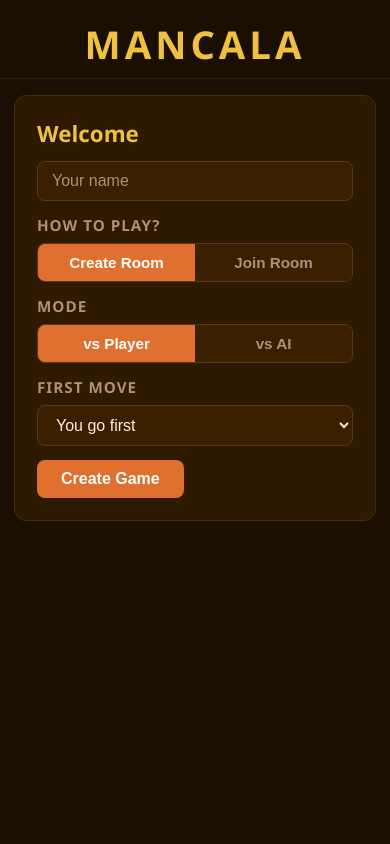
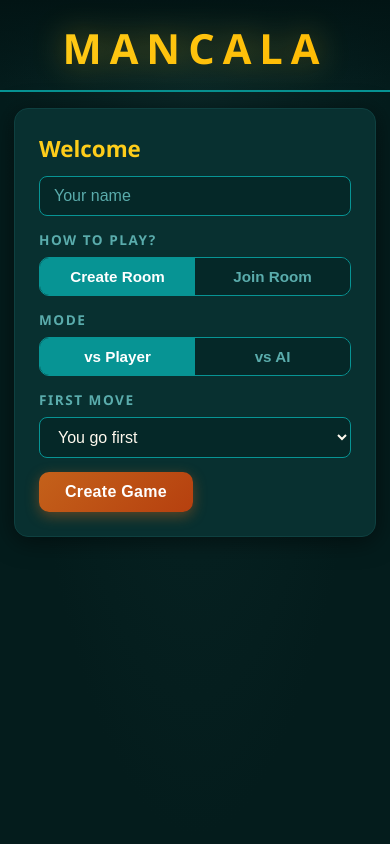
Before and after one commit to rwaynewhite15/mancala-live, a Flask app: page / in a window 390 px wide. Run offline with Flask 3, Linux system fonts and the light colour scheme; some libraries are stand-ins or nearby versions.

Commit message:
Bubblegum pop UI redesign; fix rematch; remove store labels
- Complete CSS redesign with dark teal/orange/gold palette
- Dedicated new_game socket event makes rematch reliable
- In-game Main Menu button; game-over overlay second button = Main Menu
- Show opponent's actual name in game header
- Fix null-ref error by using inner text spans for player name elements
- onGameScreen() guard prevents DOM writes when at lobby
- Remove 'Store' text from store pits (doesn't fit on mobile)

Co-Authored-By: Claude Sonnet 4.6 <noreply@anthropic.com>

```diff
--- a/templates/index.html
+++ b/templates/index.html
@@ -9,20 +9,21 @@
   *, *::before, *::after { box-sizing: border-box; margin: 0; padding: 0; }
 
   :root {
-    --bg:      #1a0f00;
-    --surface: #2e1a00;
-    --board:   #7a4a1e;
-    --pit:     #5c3310;
-    --pit-h:   #7a4a20;
-    --store:   #4a2a0c;
-    --gold:    #f0c040;
-    --orange:  #e07030;
-    --cream:   #fdf0d0;
-    --muted:   #b09070;
-    --danger:  #e05030;
-    --radius:  12px;
+    --bg:      #041c1c;
+    --surface: #083030;
+    --board:   #c4611a;
+    --pit:     #7a2e08;
+    --pit-h:   #9a3c0e;
+    --store:   #5c2206;
+    --gold:    #fecd1a;
+    --teal:    #079494;
+    --orange:  #c4611a;
+    --rust:    #b6400f;
+    --cream:   #fff9ee;
+    --muted:   #5aacac;
+    --danger:  #e03820;
+    --radius:  14px;
 
-    /* Board sizing — scales down on narrow screens */
     --pit-size:  min(62px, calc((100vw - 148px) / 6.4));
     --store-w:   min(64px, calc((100vw - 148px) / 8));
     --store-h:   calc(var(--pit-size) * 2.35);
@@ -32,7 +33,7 @@
   }
 
   body {
-    background: var(--bg);
+    background: radial-gradient(ellipse at top, #0a2828 0%, var(--bg) 70%);
     color: var(--cream);
     font-family: 'Segoe UI', system-ui, sans-serif;
     min-height: 100vh;
@@ -41,82 +42,113 @@
     align-items: center;
   }
 
-  h1 { font-size: 2.4rem; color: var(--gold); letter-spacing: 4px; text-transform: uppercase; }
-  h2 { font-size: 1.4rem; color: var(--gold); margin-bottom: 12px; }
-  h3 { font-size: .95rem; color: var(--muted); margin-bottom: 8px; text-transform: uppercase; letter-spacing: 1px; }
+  h1 {
+    font-size: 2.6rem; letter-spacing: 8px; text-transform: uppercase; font-weight: 900;
+    background: linear-gradient(135deg, var(--gold), #ffb800);
+    -webkit-background-clip: text; -webkit-text-fill-color: transparent; background-clip: text;
+    filter: drop-shadow(0 0 16px rgba(254,205,26,0.4));
+  }
+  h2 { font-size: 1.4rem; color: var(--gold); margin-bottom: 12px; font-weight: 700; }
+  h3 { font-size: .85rem; color: var(--muted); margin-bottom: 8px; text-transform: uppercase; letter-spacing: 1.5px; font-weight: 600; }
 
-  header { width: 100%; text-align: center; padding: 18px 0 8px; border-bottom: 1px solid #3a2000; }
+  header {
+    width: 100%; text-align: center; padding: 20px 0 14px;
+    border-bottom: 2px solid var(--teal);
+    background: linear-gradient(180deg, #021414 0%, transparent 100%);
+  }
 
   #app { width: 100%; max-width: 780px; padding: 16px 14px 40px; }
 
   .screen { display: none; }
   .screen.active { display: block; }
 
-  /* Cards */
-  .card { background: var(--surface); border: 1px solid #4a2a00; border-radius: var(--radius); padding: 22px; margin-bottom: 14px; }
+  .card {
+    background: var(--surface); border: 1px solid #0e4040;
+    border-radius: var(--radius); padding: 24px; margin-bottom: 14px;
+    box-shadow: 0 4px 24px rgba(0,0,0,0.5);
+  }
 
-  /* Inputs */
   input[type="text"] {
-    width: 100%; background: #3a2000; border: 1px solid #5a3a10;
+    width: 100%; background: #052828; border: 1.5px solid var(--teal);
     border-radius: 8px; color: var(--cream); font-size: 1rem;
     padding: 10px 14px; margin-bottom: 14px; outline: none;
+    transition: border-color .2s, box-shadow .2s;
   }
-  input[type="text"]:focus { border-color: var(--gold); }
+  input[type="text"]:focus { border-color: var(--gold); box-shadow: 0 0 0 3px rgba(254,205,26,0.12); }
   input[type="text"]::placeholder { color: var(--muted); }
 
   select {
-    width: 100%; background: #3a2000; border: 1px solid #5a3a10;
+    width: 100%; background: #052828; border: 1.5px solid var(--teal);
     border-radius: 8px; color: var(--cream); font-size: 1rem;
     padding: 10px 14px; margin-bottom: 14px; outline: none; cursor: pointer;
+    transition: border-color .2s;
   }
   select:focus { border-color: var(--gold); }
 
-  /* Buttons */
-  .btn { display: inline-block; padding: 10px 24px; border: none; border-radius: 8px; font-size: 1rem; font-weight: 600; cursor: pointer; transition: filter .15s, transform .1s; }
-  .btn:hover { filter: brightness(1.15); }
-  .btn:active { transform: scale(.97); }
-  .btn-primary  { background: var(--orange); color: #fff; }
-  .btn-secondary{ background: #4a3010; color: var(--cream); }
+  .btn {
+    display: inline-block; padding: 11px 26px; border: none; border-radius: 10px;
+    font-size: 1rem; font-weight: 700; cursor: pointer; letter-spacing: .3px;
+    transition: filter .15s, transform .1s, box-shadow .15s;
+  }
+  .btn:hover { filter: brightness(1.1); transform: translateY(-2px); }
+  .btn:active { transform: scale(.97) translateY(0); filter: brightness(.95); }
+  .btn-primary {
+    background: linear-gradient(135deg, var(--orange) 0%, var(--rust) 100%);
+    color: #fff; box-shadow: 0 4px 14px rgba(196,97,26,0.45);
+  }
+  .btn-secondary {
+    background: var(--teal); color: #fff;
+    box-shadow: 0 4px 14px rgba(7,148,148,0.35);
+  }
 
-  /* Toggle tabs */
-  .toggle { display: flex; border-radius: 8px; overflow: hidden; border: 1px solid #5a3a10; margin-bottom: 14px; }
-  .toggle-btn { flex: 1; padding: 10px; border: none; background: #3a2000; color: var(--muted); font-size: .95rem; font-weight: 600; cursor: pointer; transition: background .15s, color .15s; }
-  .toggle-btn.active { background: var(--orange); color: #fff; }
+  .toggle { display: flex; border-radius: 10px; overflow: hidden; border: 1.5px solid var(--teal); margin-bottom: 14px; }
+  .toggle-btn { flex: 1; padding: 10px; border: none; background: #052828; color: var(--muted); font-size: .95rem; font-weight: 600; cursor: pointer; transition: background .15s, color .15s; }
+  .toggle-btn.active { background: var(--teal); color: #fff; }
 
-  /* Error */
-  #error-banner { display: none; background: #5a1010; border: 1px solid var(--danger); border-radius: 8px; color: #ffaaaa; padding: 10px 16px; margin-bottom: 12px; font-size: .95rem; }
+  #error-banner { display: none; background: #3a0e0e; border: 1px solid var(--danger); border-radius: 8px; color: #ffaaaa; padding: 10px 16px; margin-bottom: 12px; font-size: .95rem; }
 
-  /* Room code */
-  .room-code { font-size: 2.4rem; font-weight: 800; letter-spacing: 8px; color: var(--gold); text-align: center; padding: 14px; background: #3a2000; border-radius: 8px; margin: 10px 0; font-family: 'Courier New', monospace; }
+  .room-code {
+    font-size: 2.4rem; font-weight: 800; letter-spacing: 8px; color: var(--gold);
+    text-align: center; padding: 14px; background: #052828; border-radius: 10px;
+    margin: 10px 0; font-family: 'Courier New', monospace;
+    border: 1.5px solid var(--teal);
+    text-shadow: 0 0 12px rgba(254,205,26,0.35);
+  }
 
-  /* Spinner */
-  .spinner { width: 34px; height: 34px; border: 4px solid #4a2a00; border-top-color: var(--gold); border-radius: 50%; animation: spin .9s linear infinite; margin: 12px auto; }
+  .spinner { width: 34px; height: 34px; border: 4px solid #083030; border-top-color: var(--teal); border-radius: 50%; animation: spin .8s linear infinite; margin: 14px auto; }
   @keyframes spin { to { transform: rotate(360deg); } }
 
-  /* ── Game ── */
-  #game-header { display: flex; justify-content: space-between; align-items: center; margin-bottom: 10px; padding-bottom: 8px; border-bottom: 1px solid #3a2000; font-size: .82rem; color: var(--muted); }
+  #game-header {
+    display: flex; justify-content: space-between; align-items: center;
+    margin-bottom: 12px; padding-bottom: 10px;
+    border-bottom: 1px solid #0e4040; font-size: .82rem; color: var(--muted);
+  }
 
-  /* Board wrapper */
-  #board-wrapper { background: var(--board); border-radius: 18px; padding: 12px 10px; box-shadow: 0 8px 32px #0008; margin-bottom: 12px; }
+  #board-wrapper {
+    background: linear-gradient(150deg, var(--orange) 0%, var(--rust) 100%);
+    border-radius: 22px; padding: 14px 12px;
+    box-shadow: 0 10px 40px rgba(182,64,15,0.4), 0 2px 8px rgba(0,0,0,0.6);
+    margin-bottom: 12px;
+    border: 1.5px solid rgba(254,205,26,0.18);
+  }
 
-  .player-bar { display: flex; justify-content: space-between; align-items: center; padding: 3px 6px; font-size: .88rem; }
-  .player-bar .name { font-weight: 600; }
-  .player-bar .score { color: var(--gold); font-weight: 700; font-size: 1.05rem; }
+  .player-bar { display: flex; justify-content: space-between; align-items: center; padding: 4px 8px; font-size: .88rem; }
+  .player-bar .name { font-weight: 700; }
+  .player-bar .score { color: var(--gold); font-weight: 800; font-size: 1.1rem; text-shadow: 0 0 10px rgba(254,205,26,0.5); }
   .player-bar.active-player .name { color: var(--gold); }
-  .record { font-size: .75rem; color: var(--muted); font-weight: 400; margin-left: 5px; }
+  .record { font-size: .73rem; color: rgba(255,249,238,0.55); font-weight: 400; margin-left: 5px; }
 
   #board { display: grid; grid-template-columns: var(--store-w) 1fr var(--store-w); gap: var(--pit-gap); align-items: center; margin: 6px 0; }
 
   .store {
-    background: var(--store);
+    background: rgba(0,0,0,0.32);
     border-radius: 40px;
-    width: var(--store-w);
-    height: var(--store-h);
-    display: flex; flex-direction: column; align-items: center; justify-content: center; gap: 3px;
-    border: 2px solid #3a2000;
+    width: var(--store-w); height: var(--store-h);
+    display: flex; flex-direction: column; align-items: center; justify-content: center; gap: 4px;
+    border: 2px solid rgba(254,205,26,0.2);
+    box-shadow: inset 0 3px 10px rgba(0,0,0,0.4);
   }
-  .store .stone-count { font-size: var(--store-font); font-weight: 700; color: var(--gold); }
-  .store .store-label { font-size: .6rem; color: var(--muted); text-transform: uppercase; letter-spacing: .5px; }
+  .store .stone-count { font-size: var(--store-font); font-weight: 800; color: var(--gold); text-shadow: 0 0 10px rgba(254,205,26,0.6); }
 
   #pits-area { display: flex; flex-direction: column; gap: var(--pit-gap); }
   .pit-row { display: flex; gap: var(--pit-gap); justify-content: center; }
```
Also changed, not shown: other parts of templates/index.html (+43 -31 lines).
